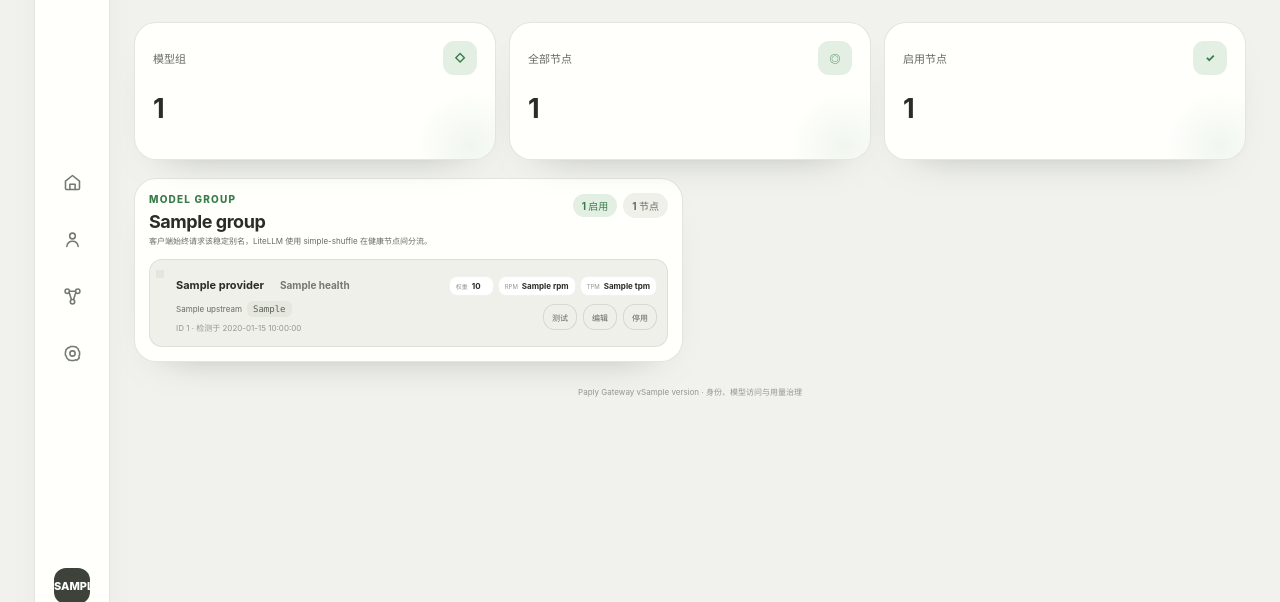
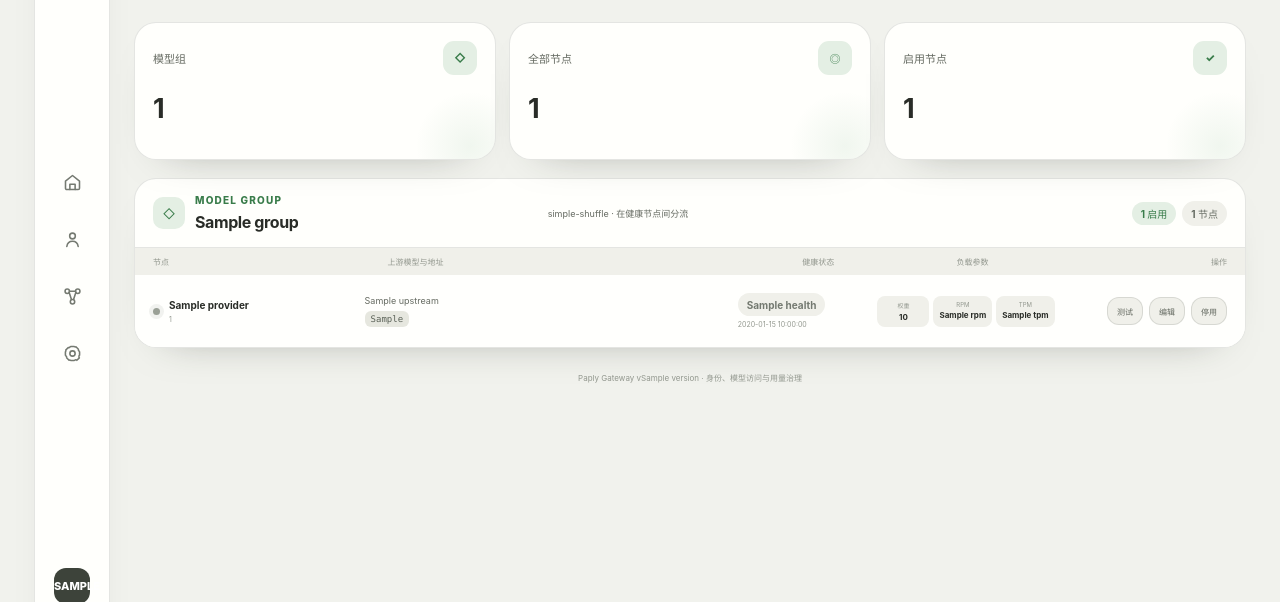
Before and after one commit to PaplyAI/paply-gateway, a Python web app: template web/templates/models.html in a window 1280 px wide. Shown: the part 119-721 px from the top of the page. Run offline with Jinja, Linux system fonts and the light colour scheme; the template is opened without the code that fills it: most values are stand-ins (such as "Sample title", 1, 10 or a date in 2020).

Commit message:
feat: reorganize model nodes as management tables

```diff
--- a/web/static/admin.css
+++ b/web/static/admin.css
@@ -164,31 +164,34 @@ code { padding: 3px 6px; border-radius: 6px; color: #5b6258; background: #e6e7df
 .limit-copy { color: var(--ink-soft); font-size: 9px; line-height: 1.65; }
 
 /* Models and deployments */
-.model-group-stack { display: grid; grid-template-columns: repeat(2, minmax(0, 1fr)); gap: 14px; align-items: start; }
-.model-group-panel { padding: 14px; }
-.model-group-panel .panel-header { margin-bottom: 12px; }
-.model-group-panel .panel-header h2 { font-size: 18px; }
-.model-group-panel .panel-header p:last-child { margin-top: 3px; font-size: 8px; }
+.model-group-stack { display: grid; gap: 12px; }
+.model-group-panel { padding: 0; overflow: hidden; }
+.model-group-heading { display: grid; grid-template-columns: minmax(210px, 1fr) minmax(220px, 1.5fr) auto; gap: 16px; align-items: center; padding: 15px 18px; border-bottom: 1px solid var(--line); }
+.model-group-identity { display: flex; gap: 10px; align-items: center; min-width: 0; }
+.model-group-mark { width: 32px; height: 32px; display: grid; flex: 0 0 auto; place-items: center; border-radius: 10px; color: var(--green-strong); background: var(--green-soft); font-size: 12px; }
+.model-group-identity h2 { margin: 1px 0 0; overflow: hidden; text-overflow: ellipsis; white-space: nowrap; font-size: 16px; }
+.model-group-routing { margin: 0; color: var(--ink-soft); font-size: 9px; }
 .group-counts, .deployment-actions { display: flex; align-items: center; gap: 6px; }
-.deployment-list { display: grid; gap: 6px; }
-.deployment-card { display: grid; grid-template-columns: 8px minmax(0, 1fr) auto; gap: 8px; align-items: center; min-height: 88px; padding: 9px 10px; border: 1px solid rgba(78, 85, 73, 0.11); border-radius: 13px; background: var(--surface-muted); }
-.deployment-card.is-blocked { opacity: 0.68; }
-.deployment-status { align-self: start; padding-top: 5px; }
-.deployment-main { min-width: 0; }
-.deployment-title { display: flex; align-items: center; gap: 7px; }
-.deployment-title strong { overflow: hidden; text-overflow: ellipsis; white-space: nowrap; font-size: 11px; }
-.deployment-route { display: flex; min-width: 0; gap: 5px; align-items: center; margin-top: 5px; }
-.deployment-route span { flex: 0 0 auto; color: var(--ink-soft); font-size: 8px; }
-.deployment-route code { min-width: 0; overflow: hidden; text-overflow: ellipsis; white-space: nowrap; }
-.deployment-main > small { margin-top: 5px; color: var(--ink-faint); font-size: 8px; }
-.deployment-main > small { display: block; max-width: 100%; overflow: hidden; text-overflow: ellipsis; white-space: nowrap; }
-.deployment-side { display: grid; gap: 8px; justify-items: end; }
+.deployment-table-head, .deployment-row { display: grid; grid-template-columns: minmax(150px, 1.1fr) minmax(250px, 2fr) minmax(100px, .7fr) minmax(180px, 1.2fr) auto; gap: 14px; align-items: center; }
+.deployment-table-head { padding: 8px 18px; color: var(--ink-faint); background: var(--surface-muted); font-size: 8px; font-weight: 700; }
+.deployment-row { min-height: 72px; padding: 10px 18px; border-top: 1px solid rgba(78, 85, 73, 0.09); background: var(--surface); }
+.deployment-table-head + .deployment-row { border-top: 0; }
+.deployment-row:hover { background: rgba(240, 240, 234, 0.7); }
+.deployment-row.is-blocked { opacity: 0.68; }
+.deployment-identity { display: flex; min-width: 0; gap: 9px; align-items: center; }
+.deployment-identity > div, .deployment-upstream { min-width: 0; }
+.deployment-identity strong, .deployment-identity small, .deployment-upstream span, .deployment-upstream code { display: block; max-width: 100%; overflow: hidden; text-overflow: ellipsis; white-space: nowrap; }
+.deployment-identity strong { font-size: 10px; }
+.deployment-identity small, .deployment-health small { margin-top: 4px; color: var(--ink-faint); font-size: 7px; }
+.deployment-upstream span { color: var(--ink-soft); font-size: 9px; }
+.deployment-upstream code { width: max-content; margin-top: 5px; }
+.deployment-health small { display: block; }
 .deployment-limits { display: flex; gap: 4px; margin: 0; }
-.deployment-limits div { display: flex; gap: 4px; align-items: baseline; min-width: 45px; padding: 4px 6px; border: 1px solid rgba(78, 85, 73, 0.08); border-radius: 8px; background: #fff; }
+.deployment-limits div { min-width: 52px; padding: 5px 6px; border-radius: 8px; background: var(--surface-muted); text-align: center; }
 .deployment-limits dt { color: var(--ink-faint); font-size: 6px; }
-.deployment-limits dd { margin: 0; font-size: 8px; font-weight: 740; }
+.deployment-limits dd { margin: 2px 0 0; font-size: 8px; font-weight: 740; }
 .deployment-actions { justify-content: flex-end; }
-.deployment-actions .small-button { min-height: 26px; padding: 5px 8px; font-size: 8px; }
+.deployment-actions .small-button { min-height: 28px; padding: 6px 9px; font-size: 8px; }
 
 /* Dialogs and forms */
 .form-dialog { width: min(650px, calc(100% - 30px)); max-height: calc(100vh - 32px); padding: 0; overflow: auto; border: 1px solid var(--line); border-radius: 24px; color: var(--ink); background: #fff; box-shadow: 0 38px 90px -36px rgba(30, 34, 29, 0.65); }
@@ -230,7 +233,7 @@ footer { padding: 24px 0 0; color: var(--ink-faint); font-size: 8px; text-align:
 @media (max-width: 1080px) {
   .app-shell { grid-template-columns: 70px minmax(0, 1fr); gap: 18px; padding: 18px; }
   .sidebar { top: 18px; height: calc(100vh - 36px); }
-  .model-group-stack { grid-template-columns: 1fr; }
+  .deployment-table-head, .deployment-row { grid-template-columns: minmax(130px, 1fr) minmax(210px, 1.7fr) minmax(90px, .7fr) minmax(160px, 1fr) auto; gap: 10px; }
   .system-list { grid-template-columns: repeat(2, minmax(0, 1fr)); }
 }
 
@@ -251,6 +254,14 @@ footer { padding: 24px 0 0; color: var(--ink-faint); font-size: 8px; text-align:
   .metric-grid { grid-template-columns: repeat(2, minmax(0, 1fr)); }
   .overview-columns { grid-template-columns: 1fr; }
   .table-wrap { margin: 0 -8px; }
+  .model-group-heading { grid-template-columns: 1fr auto; }
+  .model-group-routing { display: none; }
+  .deployment-table-head { display: none; }
+  .deployment-table { display: grid; gap: 8px; padding: 10px; }
+  .deployment-row { grid-template-columns: minmax(0, 1fr) auto; gap: 10px; min-height: 0; padding: 12px; border: 1px solid rgba(78, 85, 73, 0.1); border-radius: 13px; background: var(--surface-muted); }
+  .deployment-upstream, .deployment-limits { grid-column: 1 / -1; }
+  .deployment-health { grid-column: 2; grid-row: 1; text-align: right; }
+  .deployment-actions { grid-column: 1 / -1; justify-content: flex-start; }
 }
 
 @media (max-width: 560px) {
@@ -283,8 +294,6 @@ footer { padding: 24px 0 0; color: var(--ink-faint); font-size: 8px; text-align:
   .budget-cell { min-width: 0; }
   .health-grid, .system-list, .form-grid { grid-template-columns: 1fr; }
   .full-field { grid-column: auto; }
-  .deployment-card { grid-template-columns: 8px minmax(0, 1fr); align-items: start; }
-  .deployment-side { grid-column: 2; display: flex; justify-content: space-between; justify-items: initial; align-items: center; width: 100%; }
   .deployment-actions { justify-content: flex-start; flex-wrap: wrap; }
   .advanced-callout { display: block; }
   .advanced-callout .secondary-button { margin-top: 12px; }
--- a/web/templates/models.html
+++ b/web/templates/models.html
@@ -18,19 +18,23 @@
 <div class="model-group-stack">
 {% for group in data.groups %}
   <section class="panel model-group-panel">
-    <div class="panel-header"><div><p class="eyebrow">MODEL GROUP</p><h2>{{ group.name }}</h2><p>客户端始终请求该稳定别名，LiteLLM 使用 simple-shuffle 在健康节点间分流。</p></div><div class="group-counts"><span class="state-chip">{{ group.active_count }} 启用</span><span class="count-chip">{{ group.deployment_count }} 节点</span></div></div>
-    <div class="deployment-list">
+    <div class="model-group-heading">
+      <div class="model-group-identity"><span class="model-group-mark">◇</span><div><p class="eyebrow">MODEL GROUP</p><h2>{{ group.name }}</h2></div></div>
+      <p class="model-group-routing">simple-shuffle · 在健康节点间分流</p>
+      <div class="group-counts"><span class="state-chip">{{ group.active_count }} 启用</span><span class="count-chip">{{ group.deployment_count }} 节点</span></div>
+    </div>
+    <div class="deployment-table">
+      <div class="deployment-table-head" aria-hidden="true"><span>节点</span><span>上游模型与地址</span><span>健康状态</span><span>负载参数</span><span>操作</span></div>
     {% for node in group.deployments %}
-      <article class="deployment-card health-{{ node.health.state }} {% if node.blocked %}is-blocked{% endif %}">
-        <div class="deployment-status"><span class="health-dot"></span></div>
-        <div class="deployment-main"><div class="deployment-title"><strong>{{ node.provider }}</strong><span class="state-chip {% if node.blocked or node.health.state == 'unhealthy' %}blocked{% elif node.health.state == 'unknown' %}unknown{% endif %}">{{ '已停用' if node.blocked else node.health.label }}</span></div><div class="deployment-route"><span>{{ node.upstream }}</span><code title="{{ node.api_base }}">{{ node.api_base }}</code></div><small title="{{ node.id }}">ID {{ node.id }}{% if node.health.checked_at %} · 检测于 {{ node.health.checked_at }}{% endif %}</small></div>
-        <div class="deployment-side">
-          <dl class="deployment-limits"><div><dt>权重</dt><dd>{{ node.weight or '默认' }}</dd></div><div><dt>RPM</dt><dd>{{ node.rpm or '—' }}</dd></div><div><dt>TPM</dt><dd>{{ node.tpm or '—' }}</dd></div></dl>
-          <div class="deployment-actions">
-            <form method="post" action="/models/deployments/{{ node.id }}/test"><input type="hidden" name="csrf_token" value="{{ csrf_token }}" /><button class="small-button" type="submit">测试</button></form>
-            <button class="small-button" type="button" data-dialog-open="node-{{ node.id }}">编辑</button>
-            <form method="post" action="/models/deployments/{{ node.id }}/toggle"><input type="hidden" name="csrf_token" value="{{ csrf_token }}" /><input type="hidden" name="blocked" value="{{ 'false' if node.blocked else 'true' }}" /><button class="small-button" type="submit">{{ '启用' if node.blocked else '停用' }}</button></form>
-          </div>
+      <article class="deployment-row health-{{ node.health.state }} {% if node.blocked %}is-blocked{% endif %}">
+        <div class="deployment-identity" data-label="节点"><span class="health-dot"></span><div><strong>{{ node.provider }}</strong><small title="{{ node.id }}">{{ node.id }}</small></div></div>
+        <div class="deployment-upstream" data-label="上游模型与地址"><span>{{ node.upstream }}</span><code title="{{ node.api_base }}">{{ node.api_base }}</code></div>
+        <div class="deployment-health" data-label="健康状态"><span class="state-chip {% if node.blocked or node.health.state == 'unhealthy' %}blocked{% elif node.health.state == 'unknown' %}unknown{% endif %}">{{ '已停用' if node.blocked else node.health.label }}</span>{% if node.health.checked_at %}<small>{{ node.health.checked_at }}</small>{% endif %}</div>
+        <dl class="deployment-limits" data-label="负载参数"><div><dt>权重</dt><dd>{{ node.weight or '默认' }}</dd></div><div><dt>RPM</dt><dd>{{ node.rpm or '—' }}</dd></div><div><dt>TPM</dt><dd>{{ node.tpm or '—' }}</dd></div></dl>
+        <div class="deployment-actions" data-label="操作">
+          <form method="post" action="/models/deployments/{{ node.id }}/test"><input type="hidden" name="csrf_token" value="{{ csrf_token }}" /><button class="small-button" type="submit">测试</button></form>
+          <button class="small-button" type="button" data-dialog-open="node-{{ node.id }}">编辑</button>
+          <form method="post" action="/models/deployments/{{ node.id }}/toggle"><input type="hidden" name="csrf_token" value="{{ csrf_token }}" /><input type="hidden" name="blocked" value="{{ 'false' if node.blocked else 'true' }}" /><button class="small-button" type="submit">{{ '启用' if node.blocked else '停用' }}</button></form>
         </div>
       </article>
       <dialog id="node-{{ node.id }}" class="form-dialog">
```
